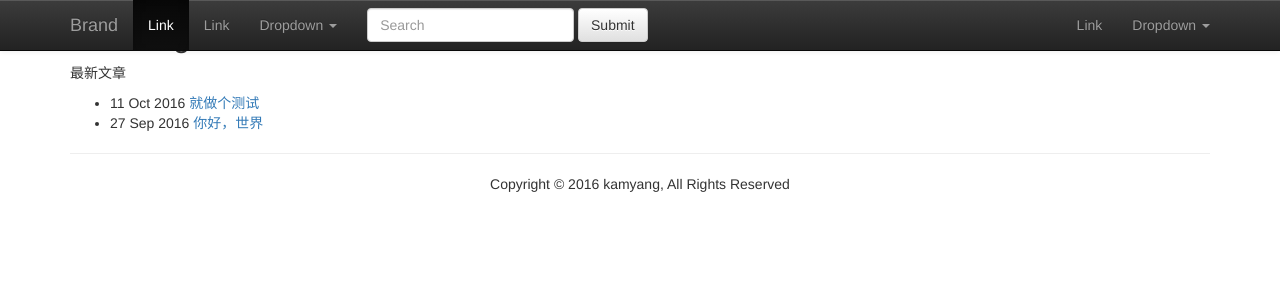
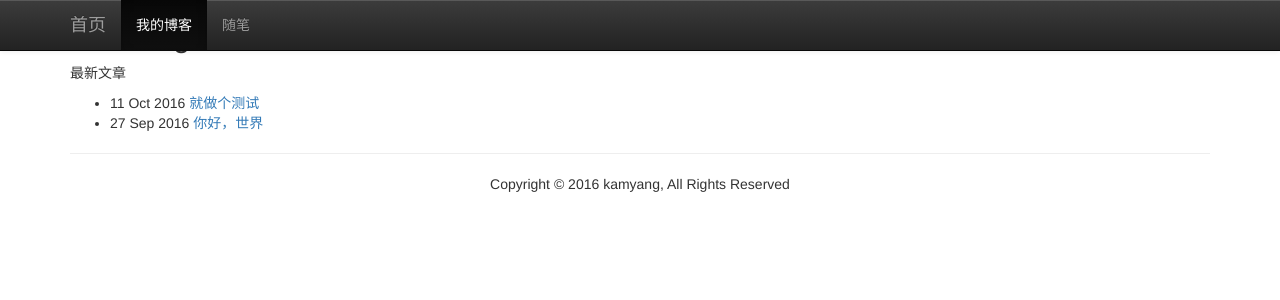
Before and after one commit to YangYanMing168/kamyang, a Jekyll site: the page built from index.html, in a window 1280 px wide. Shown: the top 300 px of the page. Built offline with Jekyll 4.4.1, drawn with Linux system fonts in a browser that asks for light colours.

```diff
--- a/_includes/header.html
+++ b/_includes/header.html
@@ -9,45 +9,14 @@
                 <span class="icon-bar"></span>
                 <span class="icon-bar"></span>
             </button>
-            <a class="navbar-brand" href="#">Brand</a>
+            <a class="navbar-brand" href="#">首页</a>
         </div>
 
         <!-- Collect the nav links, forms, and other content for toggling -->
         <div class="collapse navbar-collapse" id="bs-example-navbar-collapse-1">
             <ul class="nav navbar-nav">
-                <li class="active"><a href="#">Link</a></li>
-                <li><a href="#">Link</a></li>
-                <li class="dropdown">
-                    <a href="#" class="dropdown-toggle" data-toggle="dropdown">Dropdown <span class="caret"></span></a>
-                    <ul class="dropdown-menu" role="menu">
-                        <li><a href="#">Action</a></li>
-                        <li><a href="#">Another action</a></li>
-                        <li><a href="#">Something else here</a></li>
-                        <li class="divider"></li>
-                        <li><a href="#">Separated link</a></li>
-                        <li class="divider"></li>
-                        <li><a href="#">One more separated link</a></li>
-                    </ul>
-                </li>
-            </ul>
-            <form class="navbar-form navbar-left" role="search">
-                <div class="form-group">
-                    <input type="text" class="form-control" placeholder="Search">
-                </div>
-                <button type="submit" class="btn btn-default">Submit</button>
-            </form>
-            <ul class="nav navbar-nav navbar-right">
-                <li><a href="#">Link</a></li>
-                <li class="dropdown">
-                    <a href="#" class="dropdown-toggle" data-toggle="dropdown">Dropdown <span class="caret"></span></a>
-                    <ul class="dropdown-menu" role="menu">
-                        <li><a href="#">Action</a></li>
-                        <li><a href="#">Another action</a></li>
-                        <li><a href="#">Something else here</a></li>
-                        <li class="divider"></li>
-                        <li><a href="#">Separated link</a></li>
-                    </ul>
-                </li>
+                <li class="active"><a href="#">我的博客</a></li>
+                <li><a href="#">随笔</a></li>
             </ul>
         </div>
         <!-- /.navbar-collapse -->
```
